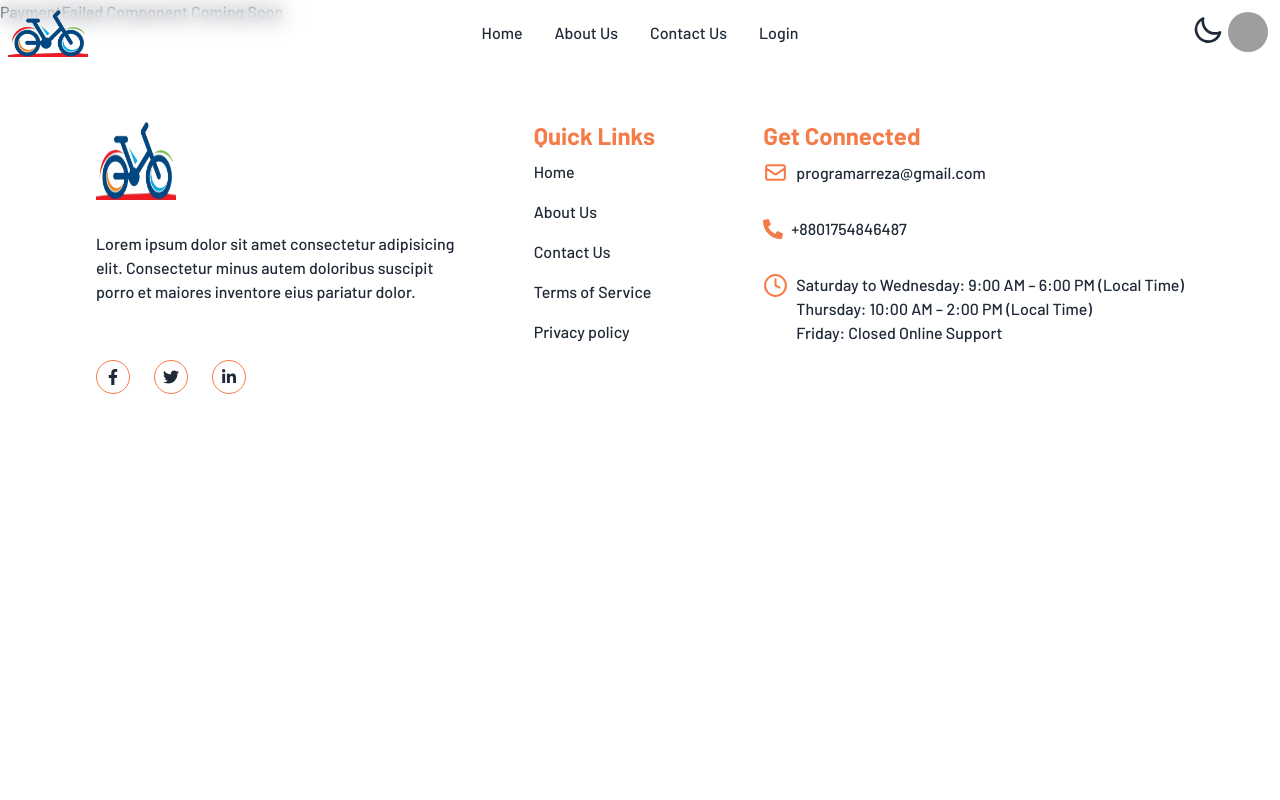
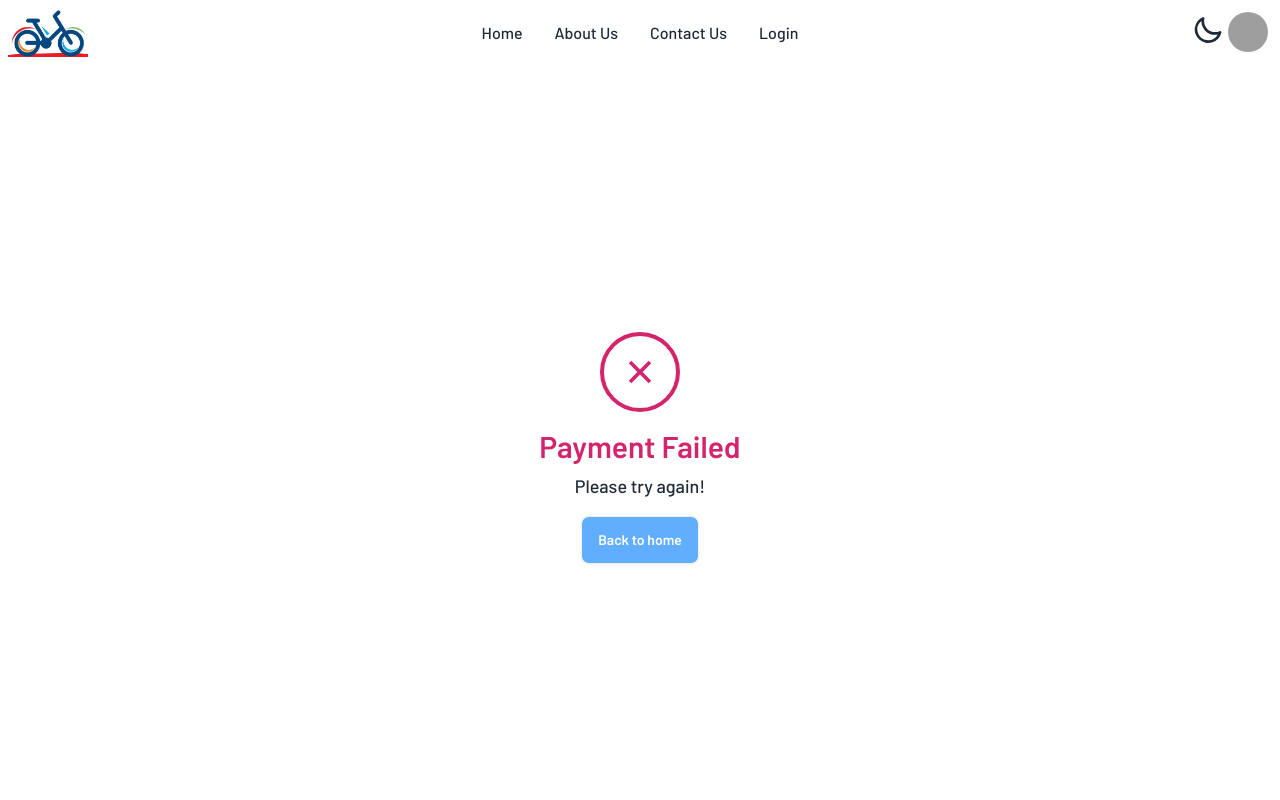
Before and after one commit to programarreza/bike-rental-reservation-system-client, a React (Vite) app: page /payment/failed/1 in a window 1280 px wide. Shown: the top 800 px of the page. Built offline with nearby package versions, Linux system fonts and the light colour scheme; grey boxes are pictures that could not be loaded.

Commit message:
payment failed page updated

```diff
--- a/src/pages/PaymentFailed/PaymentFailed.tsx
+++ b/src/pages/PaymentFailed/PaymentFailed.tsx
@@ -1,7 +1,32 @@
+import { IoCloseSharp } from "react-icons/io5";
+import { Link } from "react-router-dom";
+import Container from "../../components/ui/Container/Container";
+
 const PaymentFailed = () => {
   return (
-    <div>
-      <h2>PaymentFailed Component Coming Soon</h2>
+    <div className="pt-24 flex justify-center items-center min-h-screen">
+      <Container>
+        <div>
+          <div className="flex justify-center items-center flex-col">
+            <div className="border-4 border-[#d3246c] p-4 flex justify-center items-center rounded-full">
+              <IoCloseSharp color="#d3246c" size={40} />
+            </div>
+
+            <h2 className="text-3xl font-semibold mt-4 text-[#d3246c]">
+              Payment Failed{" "}
+            </h2>
+            <p className="text-lg mt-2">Please try again!</p>
+          </div>
+
+          <div className=" flex justify-center items-center">
+            <Link to="/">
+              <button className="btn mt-4  bg-[#61adff] hover:bg-[#006ce1] text-white  ">
+                Back to home
+              </button>
+            </Link>
+          </div>
+        </div>
+      </Container>
     </div>
   );
 };
```
